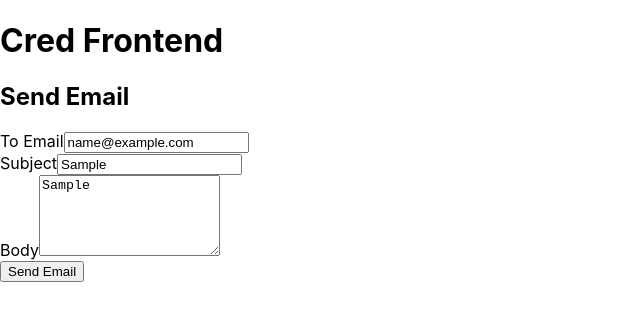
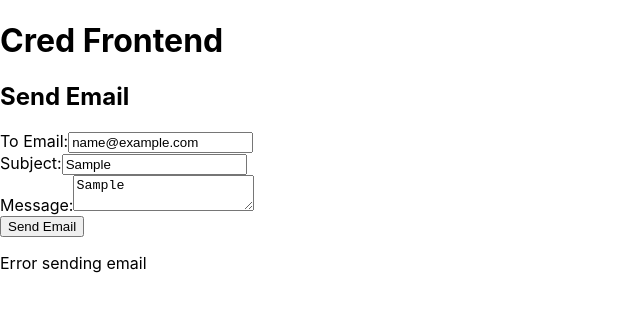
Before and after one commit to irfan6102/CredFrontEnd, a React (Create React App) app: page /sendEmail in a window 1280 px wide. Both pictures are taken after typing "name@example.com", "Sample", "Sample" into the empty fields and a click on the button "Send Email". Shown: the top 320 px of the page, without its empty margins (0-640 px from the left). Built offline with nearby package versions, Linux system fonts and the light colour scheme; no server answers.

Commit message:
Modifying SendEmail.js

```diff
--- a/src/components/SendEmail.js
+++ b/src/components/SendEmail.js
@@ -2,77 +2,69 @@ import React, { useState } from 'react';
 import axios from 'axios';
 
 const SendEmail = () => {
-  const [emailRequest, setEmailRequest] = useState({
-    toEmail: '',
-    subject: '',
-    body: ''
-  });
+    const [toEmail, setToEmail] = useState('');
+    const [subject, setSubject] = useState('');
+    const [message, setMessage] = useState('');
+    const [response, setResponse] = useState('');
 
-  const handleChange = (e) => {
-    const { name, value } = e.target;
-    setEmailRequest({
-      ...emailRequest,
-      [name]: value,
-    });
+    const handleSendEmail = async (e) => {
+        e.preventDefault();
+
+        const emailRequest = {
+            toEmail: toEmail.split(',').map(email => email.trim()), // Convert comma-separated string to an array
+            subject: subject,
+            body: message,
         };
 
-  const handleSubmit = async (e) => {
-    e.preventDefault();
         try {
-      const response = await axios.post(
-        'http://localhost:8080/sendEmail',
-        emailRequest,
+            const res = await axios.post('http://localhost:8080/admin/sendEmail', emailRequest,
               {
                 auth: {
                   username: 'admin',
                   password: 'admin'
-          }
-        }
+                }}
             );
-      console.log('Email sent:', response.data);
-      alert('Email sent successfully'); // Notify user on successful email send
+            setResponse(res.data);
         } catch (error) {
-      console.error('Error sending email:', error);
-      alert('Failed to send email'); // Notify user on error
+            setResponse('Error sending email');
+            console.error(error);
         }
     };
 
     return (
         <div>
             <h2>Send Email</h2>
-      <form onSubmit={handleSubmit}>
+            <form onSubmit={handleSendEmail}>
                 <div>
-          <label>To Email</label>
+                    <label>To Email:</label>
                     <input
-            type="email"
-            name="toEmail"
-            value={emailRequest.toEmail}
-            onChange={handleChange}
+                        type="text"
+                        value={toEmail}
+                        onChange={(e) => setToEmail(e.target.value)}
+                        placeholder="Enter email addresses separated by commas"
                         required
                     />
                 </div>
                 <div>
-          <label>Subject</label>
+                    <label>Subject:</label>
                     <input
                         type="text"
-            name="subject"
-            value={emailRequest.subject}
-            onChange={handleChange}
+                        value={subject}
+                        onChange={(e) => setSubject(e.target.value)}
                         required
                     />
                 </div>
                 <div>
-          <label>Body</label>
+                    <label>Message:</label>
                     <textarea
-            name="body"
-            value={emailRequest.body}
-            onChange={handleChange}
-            rows={5}
+                        value={message}
+                        onChange={(e) => setMessage(e.target.value)}
                         required
                     />
                 </div>
                 <button type="submit">Send Email</button>
             </form>
+            {response && <p>{response}</p>}
         </div>
     );
 };
```
Lines whose indentation alone changed are shown as unchanged.
